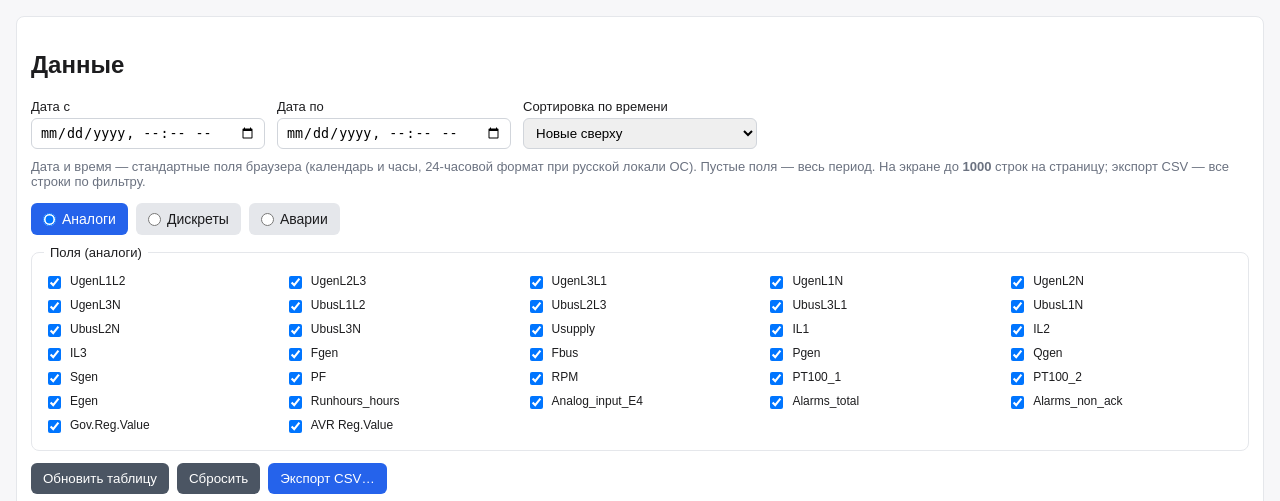
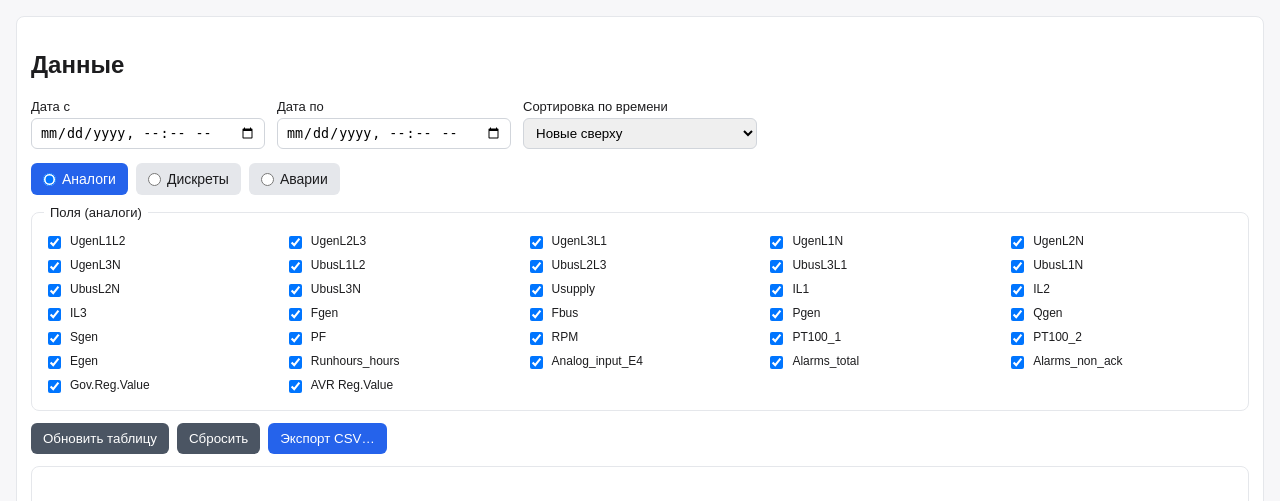
Before and after one commit to lolovlad/BlackBox, a Flask app: page /data/ in a window 1280 px wide. Shown: the part 42-543 px from the top of the page. Run offline with Flask 3, Linux system fonts and the light colour scheme; a user stored in the database is signed in; tables that the repository leaves empty hold one stand-in row (values such as "Sample post"); data that the repository does not hold is empty; some libraries are stand-ins or nearby versions.

Commit message:
v 1.4 ui update

```diff
--- a/src/templates/data/index.html
+++ b/src/templates/data/index.html
@@ -22,8 +22,6 @@
                 </select>
             </label>
         </div>
-        <p class="hint">Дата и время — стандартные поля браузера (календарь и часы, 24-часовой формат при русской локали ОС). Пустые поля — весь период. На экране до <strong>{{ table_page_size }}</strong> строк на страницу; экспорт CSV — все строки по фильтру.</p>
-
         <div class="tabs" role="tablist">
             <label class="tab-label"><input type="radio" name="active_tab" value="analog" class="data-tab-radio" checked> Аналоги</label>
             <label class="tab-label"><input type="radio" name="active_tab" value="discrete" class="data-tab-radio"> Дискреты</label>
```
